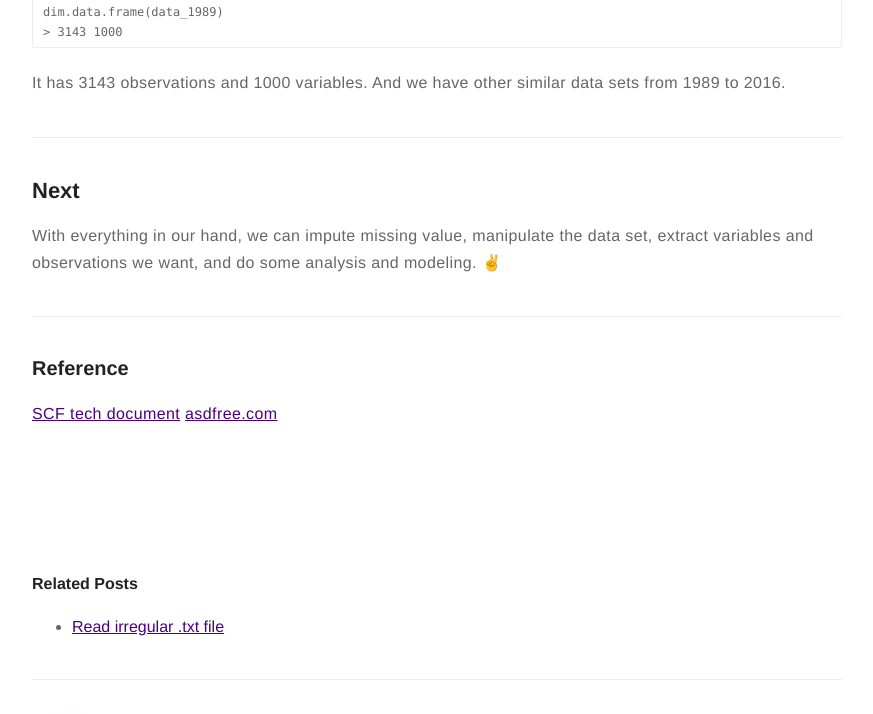
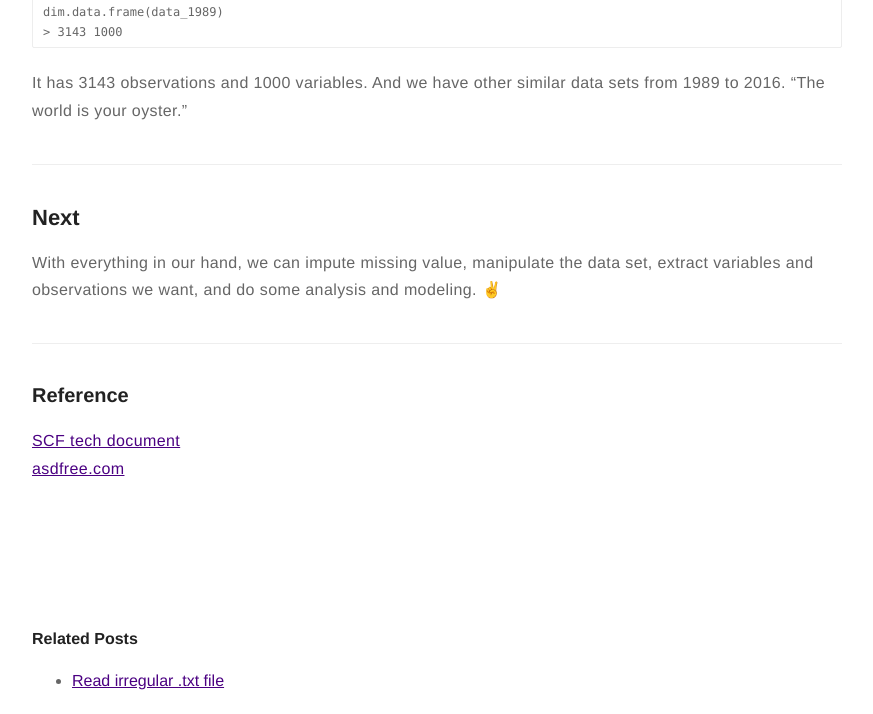
Before and after one commit to subaiwen/subaiwen.github.io, a Jekyll site: the page built from _posts/2019-7-11-scf.md, in a window 1280 px wide and 900 px high, scrolled down 1650 px, cut to the strip 186-900 px from the top of the window. Shown: the whole strip, without its empty margins (203-1076 px from the left). Built offline with Jekyll 4.4.1, drawn with Linux system fonts in a browser that asks for light colours.

Commit message:
Update 2019-7-11-scf.md

````diff
--- a/_posts/2019-7-11-scf.md
+++ b/_posts/2019-7-11-scf.md
@@ -55,7 +55,7 @@
 > 3143 1000
 ```
 
-It has 3143 observations and 1000 variables. And we have other similar data sets from 1989 to 2016.
+It has 3143 observations and 1000 variables. And we have other similar data sets from 1989 to 2016. "The world is your oyster."
 
 ---
 
````
